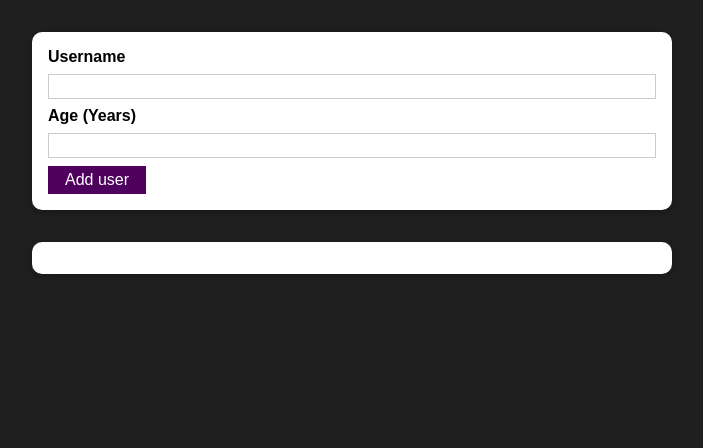
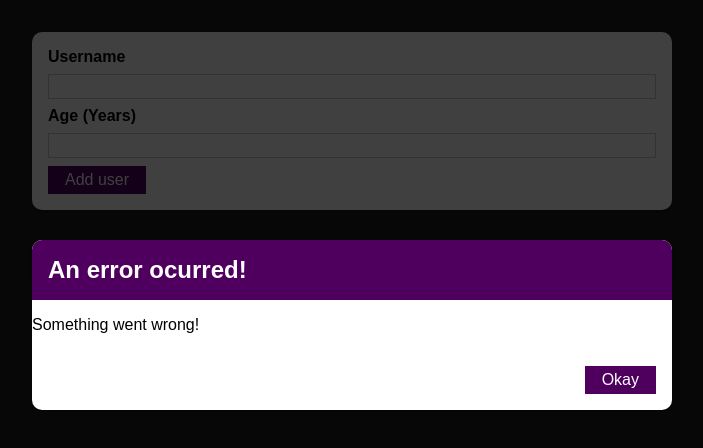
Before and after one commit to Francisco-BT/react-complete-guide, a React (Create React App) app: page / in a window 1280 px wide. Shown: the top 448 px of the page, without its empty margins (288-991 px from the left). Built offline with nearby package versions, Linux system fonts and the light colour scheme.

Commit message:
feat: add error modal component

```diff
--- /dev/null
+++ b/src/components/UI/ErrorModal.js
@@ -0,0 +1,26 @@
+import React from "react";
+
+import Card from "./Card";
+import Button from "./Button";
+import classes from "./ErrorModal.module.css";
+
+const ErrorModal = (props) => {
+  return (
+    <div>
+      <div className={classes.backdrop} />
+      <Card className={classes.modal}>
+        <header className={classes.header}>
+          <h2>{props.title}</h2>
+        </header>
+        <div classes={classes.content}>
+          <p>{props.message}</p>
+        </div>
+        <footer className={classes.actions}>
+          <Button>Okay</Button>
+        </footer>
+      </Card>
+    </div>
+  );
+};
+
+export default ErrorModal;
--- /dev/null
+++ b/src/components/UI/ErrorModal.module.css
@@ -0,0 +1,45 @@
+.backdrop {
+  position: fixed;
+  top: 0;
+  left: 0;
+  width: 100%;
+  height: 100vh;
+  z-index: 10;
+  background: rgba(0, 0, 0, 0.75);
+}
+
+.modal {
+  position: fixed;
+  top: 30vh;
+  left: 10%;
+  width: 80%;
+  z-index: 100;
+  overflow: hidden;
+}
+
+.header {
+  background: #4f005f;
+  padding: 1rem;
+}
+
+.header h2 {
+  margin: 0;
+  color: white;
+}
+
+.content {
+  padding: 1rem;
+}
+
+.actions {
+  padding: 1rem;
+  display: flex;
+  justify-content: flex-end;
+}
+
+@media (min-width: 768px) {
+  .modal {
+    left: calc(50% - 20rem);
+    width: 40rem;
+  }
+}
--- a/src/components/Users/AddUser.js
+++ b/src/components/Users/AddUser.js
@@ -2,6 +2,7 @@ import React, { useState } from "react";
 
 import Button from "../UI/Button";
 import Card from "../UI/Card";
+import ErrorModal from "../UI/ErrorModal";
 import classes from "./AddUser.module.css";
 
 const AddUser = (props) => {
@@ -32,6 +33,8 @@ const AddUser = (props) => {
   };
 
   return (
+    <div>
+      <ErrorModal title="An error ocurred!" message="Something went wrong!" />
       <Card className={classes.input}>
         <form onSubmit={addUserHandler}>
           <label htmlFor="username">Username</label>
@@ -51,6 +54,7 @@ const AddUser = (props) => {
           <Button type="submit">Add user</Button>
         </form>
       </Card>
+    </div>
   );
 };
 
```
Lines whose indentation alone changed are shown as unchanged.
